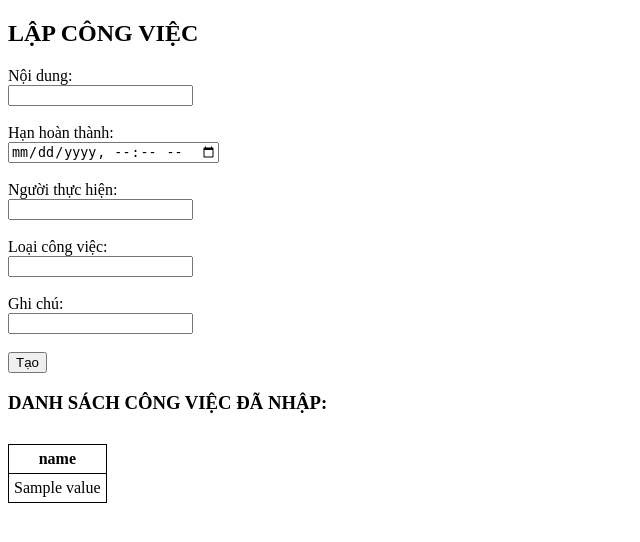
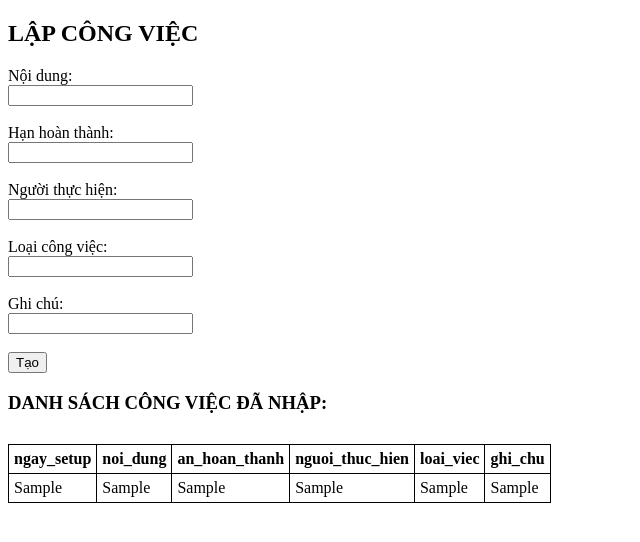
Before and after one commit to huyenhocvt/huyen_hoc_xuan_truong, a Flask app: template templates/lap_cong_viec.html in a window 1280 px wide. Shown: the top 542 px of the page, without its empty margins (0-640 px from the left). Run offline with Flask 3, Linux system fonts and the light colour scheme; the template is opened without the code that fills it: most values are stand-ins (such as "Sample title", 1, 10 or a date in 2020).

Commit message:
Cập nhật main.py và giao diện lập công việc theo thứ tự cột Excel

```diff
--- a/main.py
+++ b/main.py
@@ -1,15 +1,21 @@
 
-from flask import Flask
+from flask import Flask, render_template_string
 from roiter.lap_cong_viec import lap_cong_viec_bp
 
 app = Flask(__name__)
-app.secret_key = "congviec_secret_2025"  # để dùng session
+app.secret_key = "lapcongviec_2025"
 
 app.register_blueprint(lap_cong_viec_bp)
 
 @app.route("/")
 def index():
-    return '<h2><a href="/lap-cong-viec/">Lập công việc</a></h2>'
+    return render_template_string("""
+    <h2>CHỨC NĂNG</h2>
+    <div class='roiter-group'>
+        <h3>CÔNG VIỆC</h3>
+        <a href="/lap-cong-viec/">Lập công việc</a>
+    </div>
+    """)
 
 if __name__ == "__main__":
     import os
--- a/templates/lap_cong_viec.html
+++ b/templates/lap_cong_viec.html
@@ -23,7 +23,7 @@
         <input type="text" name="noi_dung" required><br><br>
 
         <label>Hạn hoàn thành:</label><br>
-        <input type="datetime-local" name="han_hoan_thanh" required><br><br>
+        <input type="text" name="an_hoan_thanh" required><br><br>
 
         <label>Người thực hiện:</label><br>
         <input type="text" name="nguoi_thuc_hien" required><br><br>
@@ -42,17 +42,23 @@
     <table>
         <thead>
             <tr>
-                {% for col in data[0].keys() %}
-                    <th>{{ col }}</th>
-                {% endfor %}
+                <th>ngay_setup</th>
+                <th>noi_dung</th>
+                <th>an_hoan_thanh</th>
+                <th>nguoi_thuc_hien</th>
+                <th>loai_viec</th>
+                <th>ghi_chu</th>
             </tr>
         </thead>
         <tbody>
             {% for row in data %}
                 <tr>
-                    {% for value in row.values() %}
-                        <td>{{ value }}</td>
-                    {% endfor %}
+                    <td>{{ row["ngay_setup"] }}</td>
+                    <td>{{ row["noi_dung"] }}</td>
+                    <td>{{ row["an_hoan_thanh"] }}</td>
+                    <td>{{ row["nguoi_thuc_hien"] }}</td>
+                    <td>{{ row["loai_viec"] }}</td>
+                    <td>{{ row["ghi_chu"] }}</td>
                 </tr>
             {% endfor %}
         </tbody>
```
